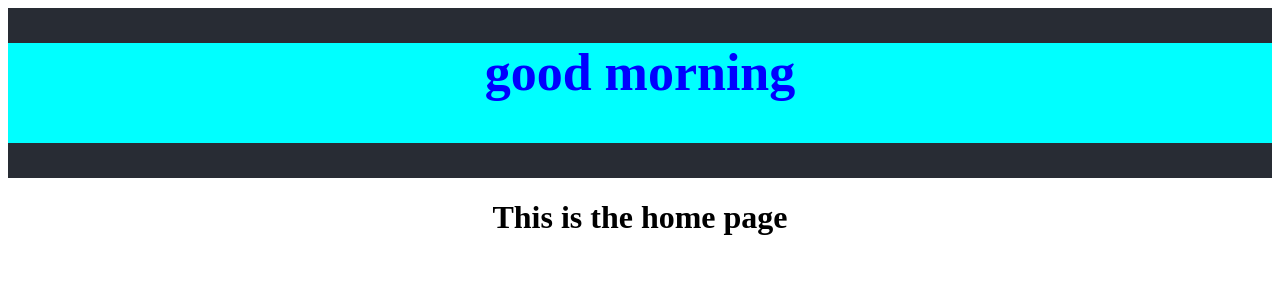
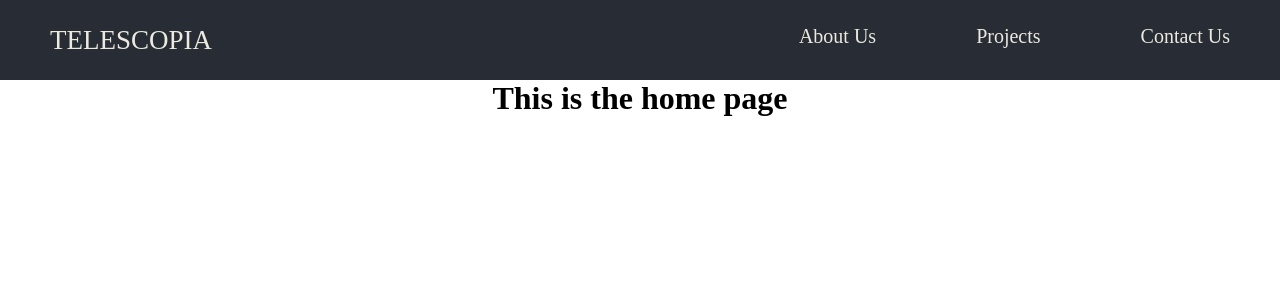
Before and after one commit to isaacwu6a25/telescopia, a React (Create React App) app: page / in a window 1280 px wide. Shown: the top 300 px of the page. Built offline with nearby package versions, Linux system fonts and the light colour scheme.

Commit message:
some css required

```diff
--- a/src/App.css
+++ b/src/App.css
@@ -1,6 +1,10 @@
+* {
+  margin: 0;
+  padding: 0;
+}
+
 .App {
   text-align: center;
-  margin: 0px;
 }
 
 .App-header {
@@ -10,7 +14,4 @@
   flex-direction: column;
   align-items: center;
   justify-content: center;
-  font-size: calc(10px + 2vmin);
-  color: white;
-  margin: 0px;
 }
--- a/src/components/Navbar.css
+++ b/src/components/Navbar.css
@@ -1,8 +1,22 @@
-.nav {
+.container {
     width: 100%;
-    height:100px;
-    background-color: aqua;
-    color: blue;
-    padding: 0px;
-    border: 0px;
+    height:100%;
 }
+
+.container .Pages {
+    display: flex;
+    justify-content: flex-end;
+}
+
+.container .Home {
+    font-size: 27px;
+    float: left;
+}
+
+.container a{
+    color: rgb(235, 234, 224);
+    text-decoration: none;
+    margin-right: 50px;
+    margin-left: 50px;
+    font-size: 20px;
+}
--- a/src/components/Navbar.js
+++ b/src/components/Navbar.js
@@ -2,8 +2,14 @@ import './Navbar.css'
 
 function Navbar() {
     return (
-        <h1 className='nav'>good morning</h1>
-
+        <div className='container'>
+            <a className='Home' href={'/'}>TELESCOPIA</a>
+            <nav className='Pages'>
+                <a href={'/about-us'}>About Us</a>
+                <a href={'/gem-project'}>Projects</a>
+                <a href={'/contact-us'}>Contact Us</a>
+            </nav>
+        </div>
     );
 }
 
--- a/src/components/pages/Contact.js
+++ b/src/components/pages/Contact.js
@@ -1,5 +1,6 @@
+
 function Contact() {
-    <h1>Contact us page.</h1>
+    return <h1>Contact us page.</h1>;
 }
 
 export default Contact;
```
